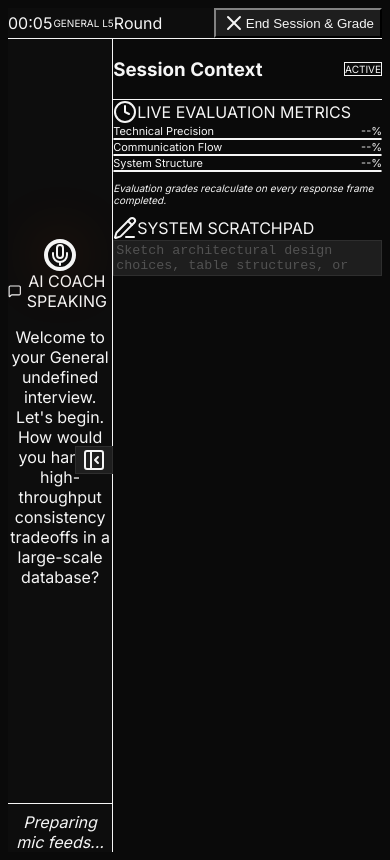
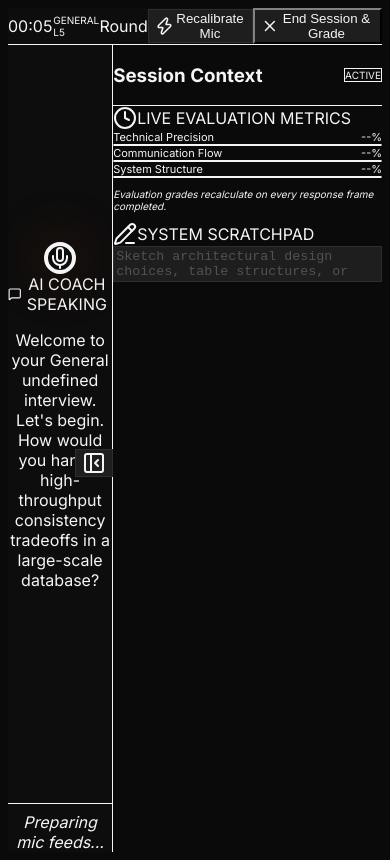
Before and after one commit to harshmriduhash/Interviewforge-ai, a Next.js app: page /session/1 in a window 390 px wide. Built offline with nearby package versions, Linux system fonts and the light colour scheme; no server answers.

Commit message:
Updating the session page to improve microphone capture and add manual controls.

```diff
--- a/src/app/session/[id]/page.tsx
+++ b/src/app/session/[id]/page.tsx
@@ -42,6 +42,20 @@ export default function SessionInterface() {
   const recognitionRef = useRef<any>(null);
   const socketRef = useRef<WebSocket | null>(null);
   const timerRef = useRef<any>(null);
+
+  // New manual control
+  const handleRecalibrate = () => {
+    window.speechSynthesis.cancel();
+    if (recognitionRef.current) {
+      try {
+        recognitionRef.current.stop();
+      } catch (e) {
+        console.warn("Recognition stop failed:", e);
+      }
+    }
+    toast.success("Microphone recalibrated", { description: "Click the mic icon or speak now." });
+    setTimeout(() => startListening(), 500);
+  };
 
   // 1. Fetch Session Details on Mount
   useEffect(() => {
@@ -155,6 +169,7 @@ export default function SessionInterface() {
     const SpeechRecognition = (window as any).SpeechRecognition || (window as any).webkitSpeechRecognition;
     if (!SpeechRecognition) {
       setUserText("Speech recognition not supported in this browser.");
+      toast.error("Browser not supported", { description: "Your browser doesn't support the Web Speech API. Please try Chrome or Edge." });
       return;
     }
 
@@ -163,6 +178,15 @@ export default function SessionInterface() {
     rec.continuous = false;
     rec.interimResults = true;
     rec.lang = "en-US";
+
+    rec.onstart = () => {
+      console.log("Recognition started");
+      toast("Microphone Active", {
+        description: "Speak your answer clearly...",
+        icon: <Mic className="w-4 h-4 text-primary" />,
+        duration: 2000,
+      });
+    };
 
     rec.onresult = (event: any) => {
       let interimTranscript = "";
@@ -182,9 +206,21 @@ export default function SessionInterface() {
     rec.onerror = (e: any) => {
       console.warn("Speech recognition error:", e);
       setAiState("idle");
+
+      if (e.error === 'no-speech') {
+        toast.warning("No speech detected", { description: "Try speaking again or click 'Recalibrate' in the top bar." });
+      } else if (e.error === 'not-allowed') {
+        toast.error("Microphone blocked", { description: "Please ensure you have granted microphone permissions in your browser settings." });
+      } else {
+        toast.error("Microphone error", { description: "We couldn't catch that. Try the Recalibrate button." });
+      }
     };
 
-    rec.start();
+    try {
+      rec.start();
+    } catch (err) {
+      console.error("Failed to start recognition:", err);
+    }
   };
 
   // 5. Evaluate response — calls real Gemini AI
@@ -378,6 +414,12 @@ export default function SessionInterface() {
           </div>
         </div>
         <div className="flex items-center gap-4">
+          <button
+            className="px-4 py-2 bg-surface hover:bg-surface-2 text-white font-bold rounded-lg text-sm border border-border transition-all flex items-center gap-2"
+            onClick={handleRecalibrate}
+          >
+            <Zap className="w-4 h-4 text-primary" /> Recalibrate Mic
+          </button>
           <button className="px-4 py-2 bg-error text-white font-bold rounded-lg text-sm hover:bg-error/85 transition-all flex items-center gap-2" onClick={handleEndSession}>
             <X className="w-4 h-4" /> End Session & Grade
           </button>
```
